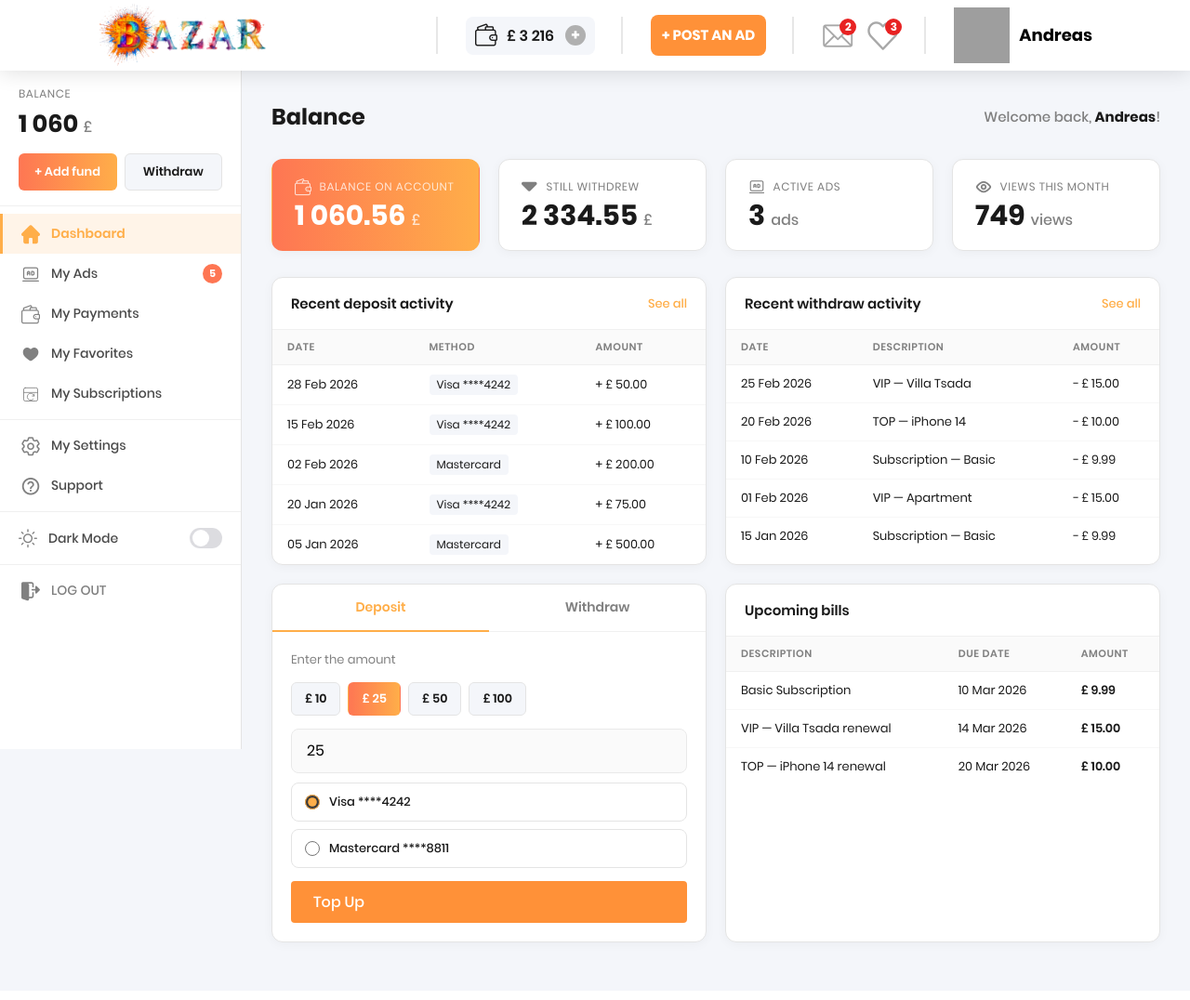
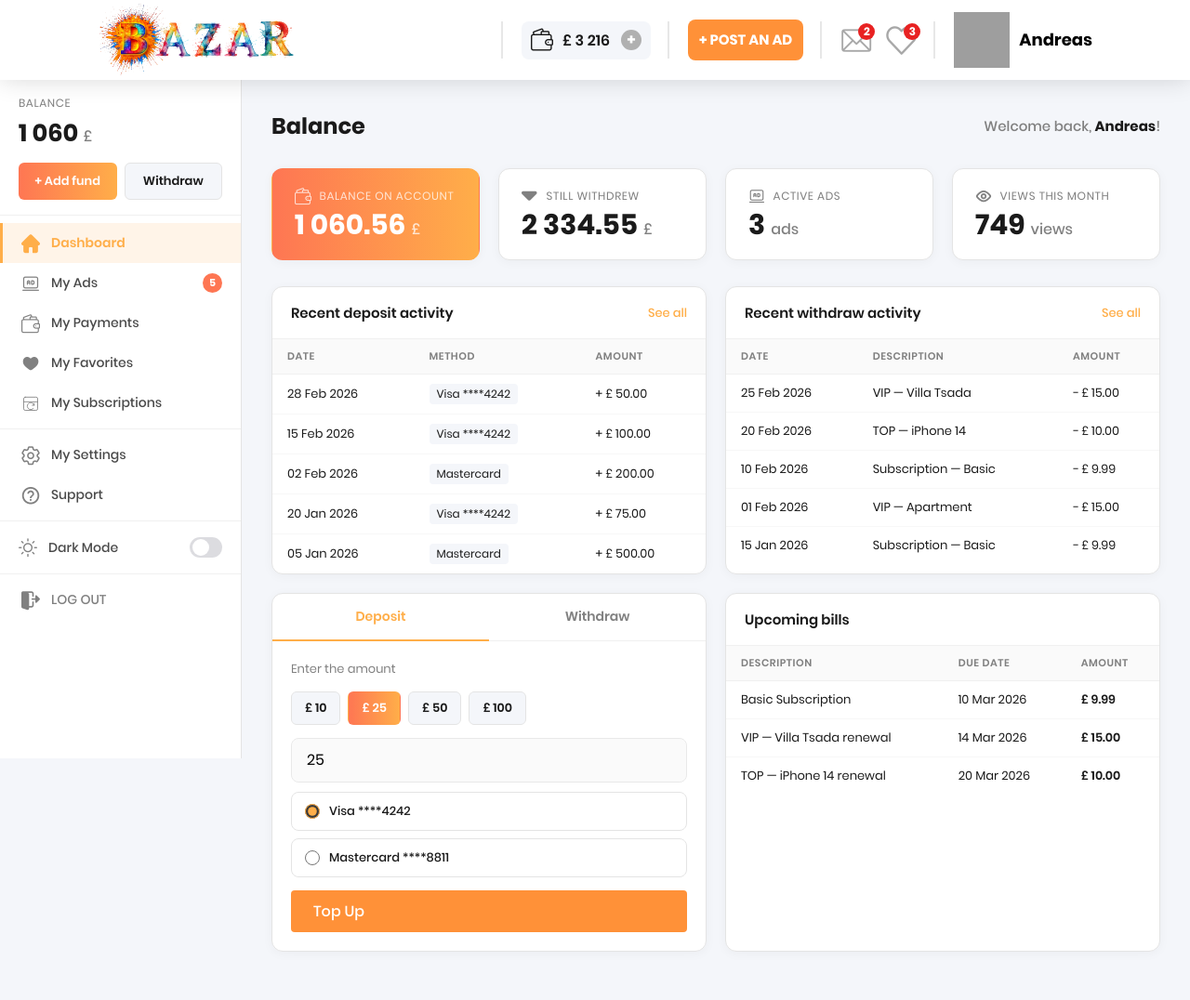
Before and after one commit to BazarMarket/bazar-ui, a PHP site: page /cabinet.html in a window 1280 px wide. Shown: the whole page at 93% size. Before the commit the page ends 1021 px from the top, so only its background shows below. Run offline with PHP 8.4, Linux system fonts and the light colour scheme; some web fonts are replaced; grey boxes are pictures that could not be loaded.

Commit message:
Align header size and spacing with other pages on the website
Update CSS in cabinet.css to adjust logo size, cell padding, and add gap for consistent header appearance across different page types.

Replit-Commit-Author: Agent
Replit-Commit-Session-Id: dbc34aa2-b4a1-4bd3-bc57-57279ab83ed3
Replit-Commit-Checkpoint-Type: full_checkpoint
Replit-Commit-Event-Id: 943b2277-f420-4381-b8d6-f12f4c4934d2
Replit-Commit-Screenshot-Url: https://storage.googleapis.com/screenshot-production-us-central1/5598a117-b706-47f3-b730-7bfffbf33d8c/dbc34aa2-b4a1-4bd3-bc57-57279ab83ed3/2EvbScK
Replit-Helium-Checkpoint-Created: true

```diff
--- a/css/cabinet.css
+++ b/css/cabinet.css
@@ -1374,8 +1374,10 @@
     box-shadow: 0px 0px 25px rgba(0, 0, 0, 0.15);
 }
 .cab-page .header-old .logo img {
-    max-height: 60px !important;
+    max-height: 70px !important;
     width: auto !important;
+    transform: scale(1.12);
+    transform-origin: left center;
 }
 .cab-page .header-old__body {
     display: flex;
@@ -1388,9 +1390,10 @@
 }
 .cab-page .header-old__cell {
     position: relative;
-    padding: 0 30px;
+    padding: 0 20px;
     display: flex;
     align-items: center;
+    gap: 24px;
 }
 .cab-page .header-old__cell:first-child { padding-left: 0; }
 .cab-page .header-old__cell:last-child { padding-right: 0; }
```
